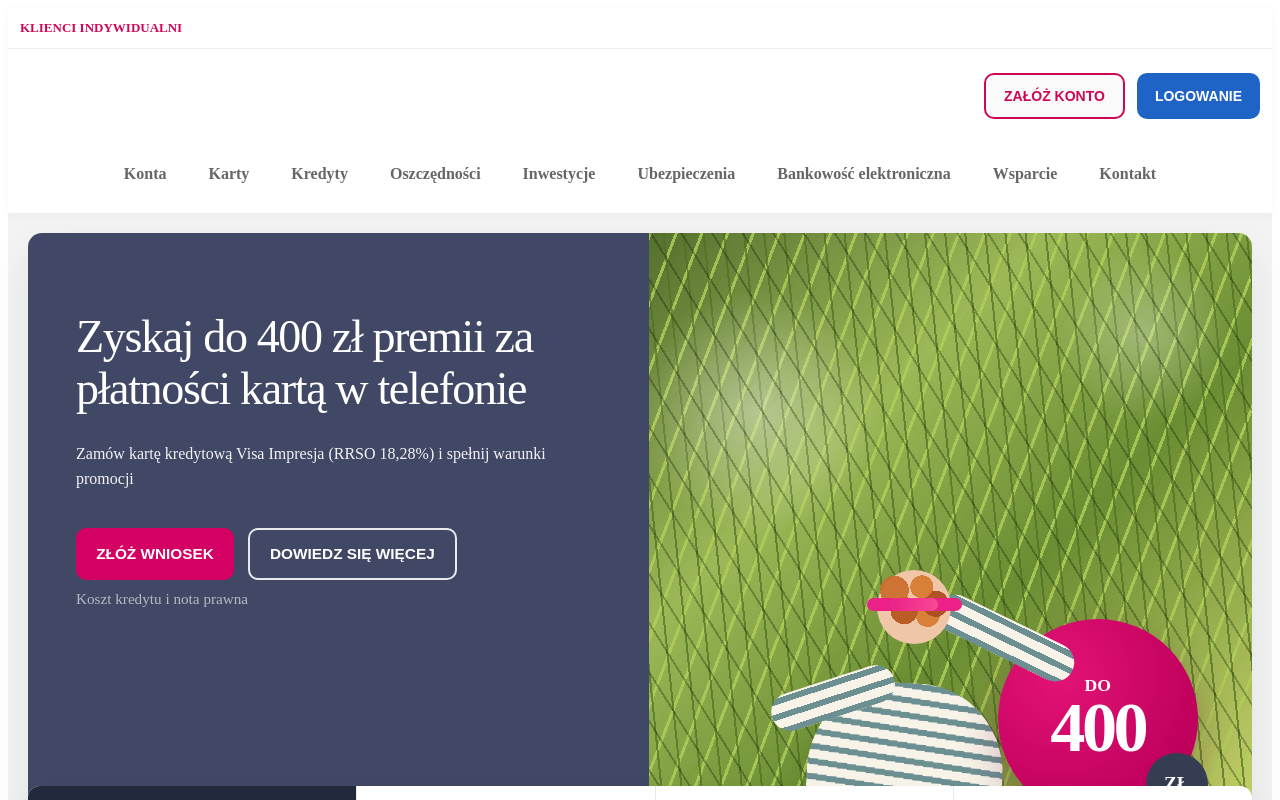
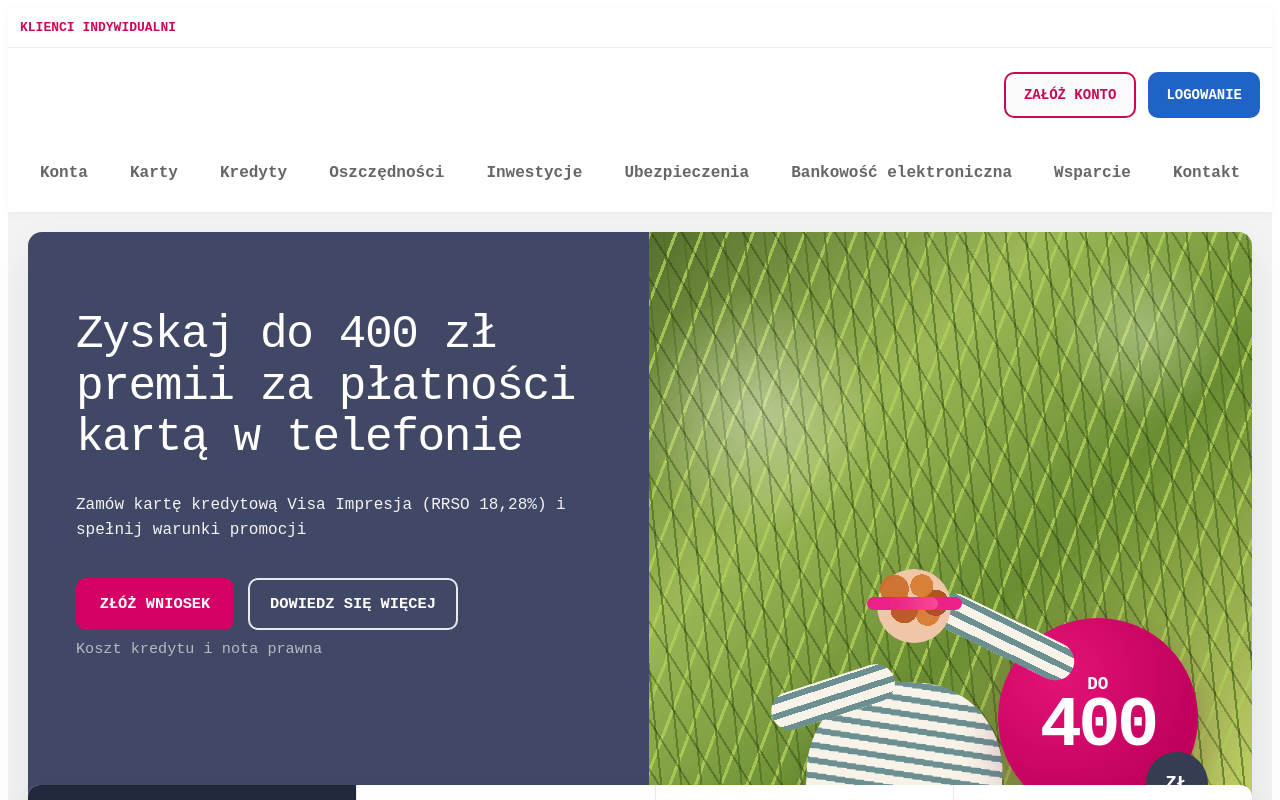
Before and after one commit to jwolczko/Designing-multi-tier-business-applications, a React (Vite) app in the folder frontend/: page / in a window 1280 px wide. Shown: the top 800 px of the page. Built offline with nearby package versions, Linux system fonts and the light colour scheme.

Commit message:
Czcionka RobotoMono

```diff
--- a/frontend/src/styles/global.css
+++ b/frontend/src/styles/global.css
@@ -1,3 +1,18 @@
+:root {
+  --app-font-family: 'RobotoMono Nerd Font', 'Roboto Mono', 'CaskaydiaMono Nerd Font',
+    'JetBrainsMono Nerd Font', monospace;
+}
+
+html,
+body,
+#root,
+button,
+input,
+textarea,
+select {
+  font-family: var(--app-font-family);
+}
+
 .counter {
   font-size: 16px;
   padding: 5px 10px;
```
